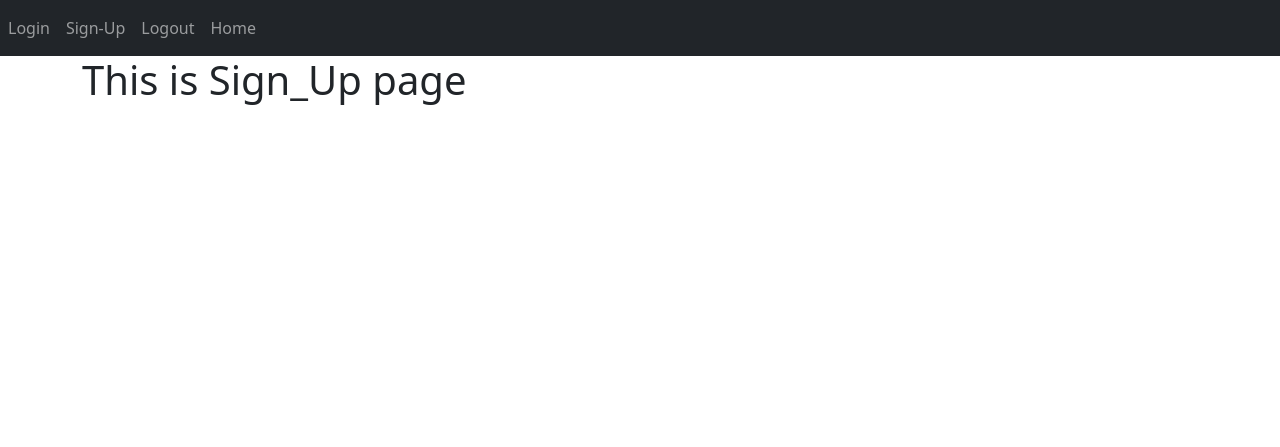
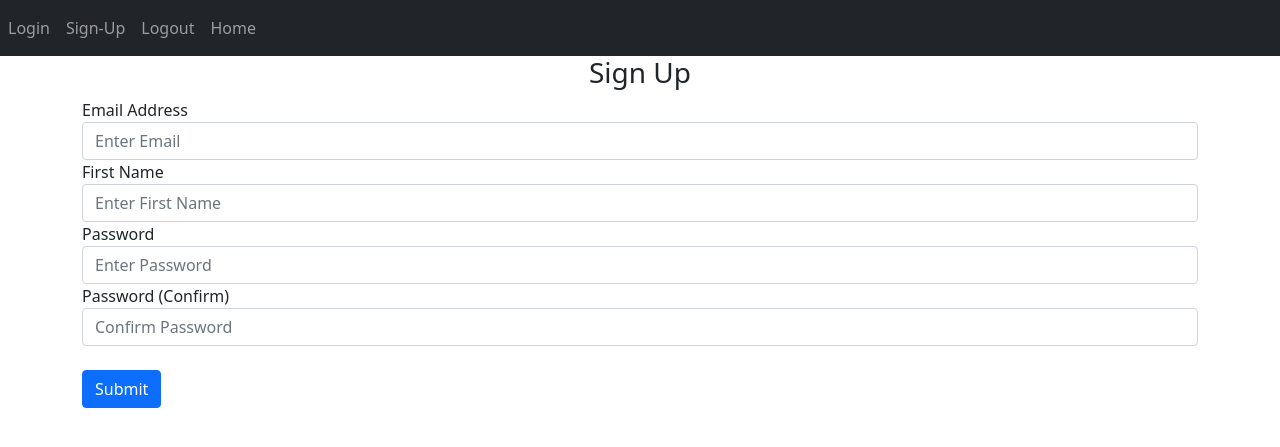
Before and after one commit to noufath/flask-webnote, a Flask app: page /sign-up in a window 1280 px wide. Shown: the top 447 px of the page. Run offline with Flask 2, Linux system fonts and the light colour scheme; some libraries are stand-ins or nearby versions.

Commit message:
modify sign-up, login

```diff
--- a/website/auth.py
+++ b/website/auth.py
@@ -1,18 +1,36 @@
-from flask import Blueprint
-from flask.templating import render_template
+from flask import Blueprint, request, render_template, flash
+
 
 
 auth = Blueprint('auth', __name__)
 
-
-@auth.route('/login')
+@auth.route('/login', methods=['GET', 'POST'])
 def login():
+    data = request.form
+    print(data)
     return render_template("login.html", boolean=True)
 
 @auth.route('/logout')
 def logout():
     return "<p>Logout</p>"
 
-@auth.route('/sign-up')
+@auth.route('/sign-up', methods=['GET', 'POST'])
 def sign_up():
+    if request.method == 'POST':
+        email = request.form.get('email')
+        firstname = request.form.get('firstname')
+        password1 = request.form.get('password1')
+        password2 = request.form.get('password2')
+
+        if len(email) < 4:
+            flash('Email must be greater than 4 characters.', category='error')
+        elif len(firstname) < 2:
+            flash('First name must be greater than 1 character.', category='error')
+        elif password1 != password2:
+            flash('Password don\'t match.', category='error')
+        elif len(password1) < 7:
+            flash('Password must be at least 7 character.', category='error')
+        else:
+            flash('Account created !', category='success')
+
     return render_template("sign_up.html")
--- a/website/templates/base.html
+++ b/website/templates/base.html
@@ -36,12 +36,36 @@
           </div>
       </div>
     </nav>
+
+    {% with messages = get_flashed_messages(with_categories=true) %}
+    {% if messages %}
+      {% for category, message in messages %}
+        {% if category == 'error' %}
+          <div class="alert alert-danger alter-dismissable fade show" role="alert">
+            {{ message }}
+            <button type="button" class="close" data-dismiss="alert">
+              <span aria-hidden="true">&times;</span>
+            </button>
+          </div>
+        {% else %}
+          <div class="alert alert-success alter-dismissable fade show" role="alert">
+            {{ message }}
+            <button type="button" class="close" data-dismiss="alert">
+              <span aria-hidden="true">&times;</span>
+            </button>
+          </div>
+        {% endif %}
+      {% endfor %}
+
+    {% endif %}
+
+    {% endwith %}
     <div class="container">
         {% block content %}
         {% endblock %}
     </div>
-
-    <script
+  </body>
+  <script
       src="https://code.jquery.com/jquery-3.6.0.slim.min.js"
       integrity="sha256-u7e5khyithlIdTpu22PHhENmPcRdFiHRjhAuHcs05RI="
       crossorigin="anonymous"
@@ -60,5 +84,4 @@
       type="text/javascript"
       src="{{ url_for('static', filename='index.js') }}"
     ></script>
-  </body>
 </html>
--- a/website/templates/sign_up.html
+++ b/website/templates/sign_up.html
@@ -1,6 +1,25 @@
-{% extends "base.html" %}
-{% block title %}Sign-Up{% endblock %}
+{% extends "base.html" %} {% block title %}Sign Up{% endblock %}
+{% block content %}
+<form method="POST">
+  <h3 align="center">Sign Up</h3>
+  <div class="form-group">
+    <label for="email">Email Address</label>
+    <input type="email" class="form-control" id="email" name="email" placeholder="Enter Email"/>
+ </div>
+  <div class="form-group">
+    <label for="firstname">First Name</label>
+    <input type="text" class="form-control" id="firstname" name="firstname" placeholder="Enter First Name"/>
+  </div>
+  <div class="form-group">
+    <label for="password1">Password</label>
+    <input type="password" class="form-control" id="password1" name="password1" placeholder="Enter Password"/>
+  </div>
+  <div class="form-group">
+    <label for="password2">Password (Confirm)</label>
+    <input type="password" class="form-control" id="password2" name="password2" placeholder="Confirm Password"/>
+  </div>
+  <br/>
+  <button type="submit" class="btn btn-primary">Submit</button>
 
-{% block content %}
-<h1>This is Sign_Up page</h1>
+</form>
 {% endblock %}
```
Also changed, not shown: website/templates/login.html (+15 -2 lines).
